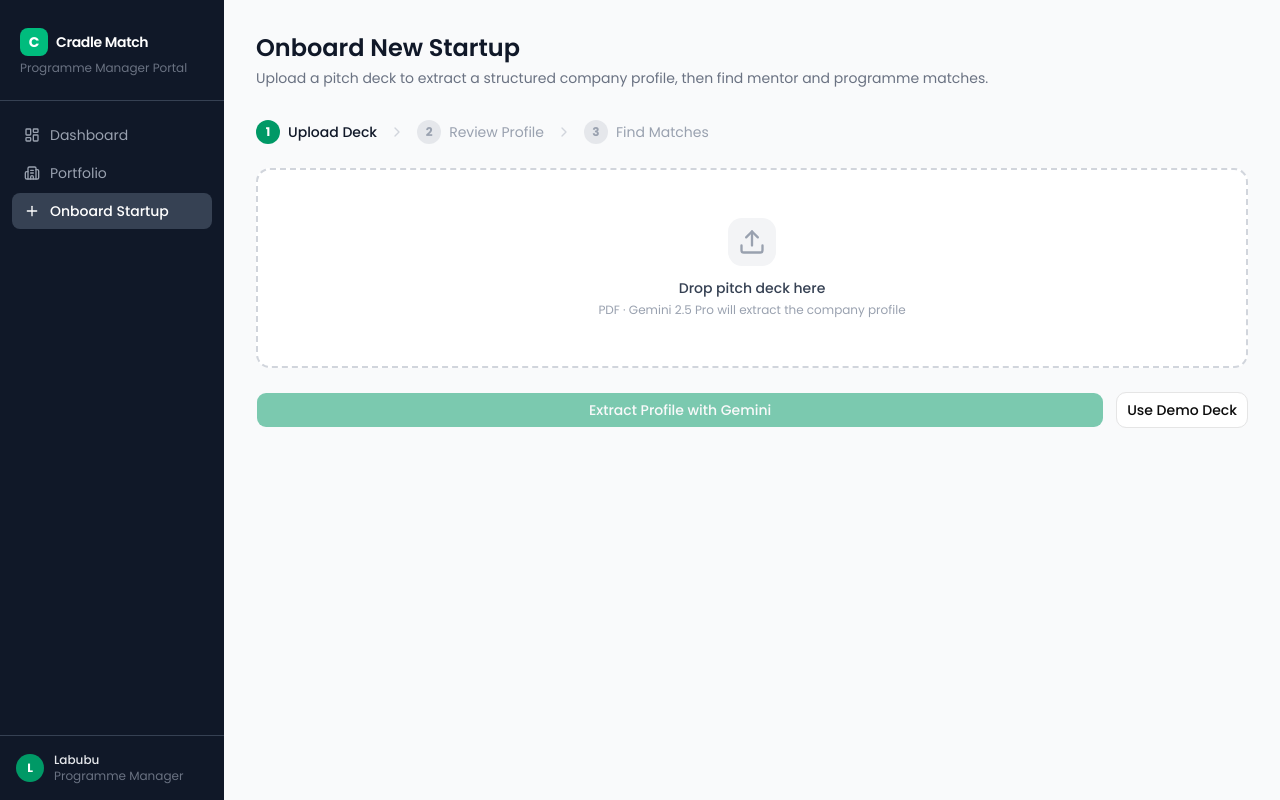
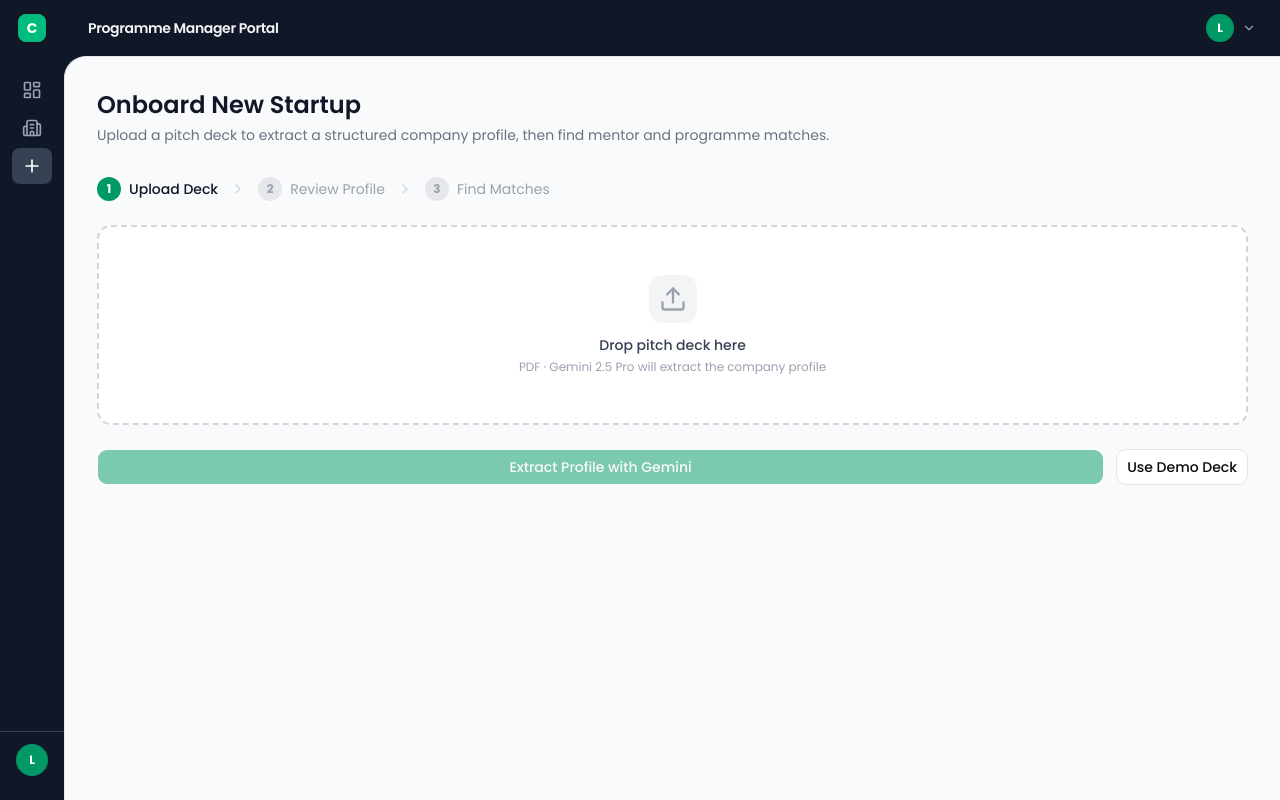
Before and after one commit to Faris-Faiz/cradle-match, a Next.js app: page /companies/new in a window 1280 px wide. Built offline with nearby package versions, Linux system fonts and the light colour scheme.

Commit message:
change: sidebar & topbar

```diff
--- a/app/layout.tsx
+++ b/app/layout.tsx
@@ -1,7 +1,7 @@
 import type { Metadata } from "next";
 import { Poppins, Geist_Mono } from "next/font/google";
 import "./globals.css";
-import Sidebar from "@/components/sidebar";
+import AppLayout from "@/components/app-layout";
 import { TooltipProvider } from "@/components/ui/tooltip";
 
 // Poppins is the main UI typeface; exposed as --font-sans for Tailwind's font-sans
@@ -20,12 +20,9 @@ export const metadata: Metadata = {
 export default function RootLayout({ children }: { children: React.ReactNode }) {
   return (
     <html lang="en" className={`${poppins.variable} ${geistMono.variable} h-full`}>
-      <body className="h-full flex bg-gray-50">
+      <body className="h-full bg-white">
         <TooltipProvider>
-          <Sidebar />
-          <main className="flex-1 overflow-auto">
-            {children}
-          </main>
+          <AppLayout>{children}</AppLayout>
         </TooltipProvider>
       </body>
     </html>
--- /dev/null
+++ b/components/app-layout.tsx
@@ -0,0 +1,19 @@
+import Sidebar from "@/components/sidebar";
+import TopBar from "@/components/topbar";
+
+// Application shell — sidebar + topbar chrome around a routed content area.
+
+export default function AppLayout({ children }: { children: React.ReactNode }) {
+  return (
+    <div className="relative flex h-screen overflow-hidden text-sm bg-white">
+      <Sidebar />
+
+      <main className="flex-1 flex flex-col h-full bg-gray-900 relative overflow-hidden w-full">
+        <TopBar />
+        <div className="flex-1 overflow-y-auto relative bg-gray-50 border-t border-l border-gray-200 rounded-tl-3xl">
+          {children}
+        </div>
+      </main>
+    </div>
+  );
+}
--- a/components/sidebar.tsx
+++ b/components/sidebar.tsx
@@ -3,6 +3,8 @@
 import Link from "next/link";
 import { usePathname } from "next/navigation";
 import { LayoutDashboard, Building2, Plus, type LucideIcon } from "lucide-react";
+
+// Collapsible overlay sidebar — icon-only at rest, expands to full width on hover.
 
 const nav: { href: string; label: string; icon: LucideIcon }[] = [
   { href: "/dashboard", label: "Dashboard", icon: LayoutDashboard },
@@ -10,51 +12,71 @@ const nav: { href: string; label: string; icon: LucideIcon }[] = [
   { href: "/companies/new", label: "Onboard Startup", icon: Plus },
 ];
 
+// Portfolio stays active across every /companies/* route except the onboarding wizard.
+function isNavActive(href: string, pathname: string): boolean {
+  if (href === "/companies") {
+    return pathname.startsWith("/companies") && pathname !== "/companies/new";
+  }
+  return pathname === href;
+}
+
 export default function Sidebar() {
   const pathname = usePathname();
 
   return (
-    <aside className="w-56 shrink-0 bg-gray-900 text-gray-100 flex flex-col min-h-screen">
-      <div className="px-5 pt-7 pb-6 border-b border-gray-700">
-        <div className="flex items-center gap-2">
-          <div className="w-7 h-7 rounded-md bg-emerald-500 flex items-center justify-center text-white font-bold text-sm">C</div>
-          <span className="font-semibold text-white tracking-tight text-sm">Cradle Match</span>
+    <>
+      {/* Spacer reserves the collapsed width; the aside below overlays content on hover. */}
+      <div className="w-16 shrink-0 bg-gray-900 z-10" />
+
+      <aside className="group w-16 hover:w-64 absolute left-0 top-0 h-full bg-gray-900 text-gray-100 flex flex-col z-40 transition-[width] duration-300 ease-in-out overflow-x-hidden whitespace-nowrap shadow-none hover:shadow-[4px_0_24px_rgba(0,0,0,0.25)]">
+        <div className="h-14 flex items-center px-4 shrink-0">
+          <div className="w-8 flex justify-center shrink-0">
+            <div className="w-7 h-7 rounded-md bg-emerald-500 flex items-center justify-center text-white font-bold text-sm">
+              C
             </div>
-        <p className="mt-1 text-xs text-gray-500">Programme Manager Portal</p>
+          </div>
+          <span className="font-semibold text-white tracking-tight text-sm ml-2 opacity-0 group-hover:opacity-100 transition-opacity duration-300">
+            Cradle Match
+          </span>
         </div>
 
-      <nav className="flex-1 px-3 py-4 space-y-0.5">
+        <nav className="flex-1 py-4 space-y-0.5 px-3 overflow-y-auto overflow-x-hidden">
           {nav.map(({ href, label, icon: Icon }) => {
-          const active = pathname === href || (href !== "/companies/new" && pathname.startsWith(href) && href !== "/companies" ? pathname.startsWith(href) : pathname === href);
-          const isPortfolio = href === "/companies" && pathname.startsWith("/companies") && pathname !== "/companies/new";
-          const isActive = href === "/companies" ? isPortfolio : pathname === href;
+            const active = isNavActive(href, pathname);
 
             return (
               <Link
                 key={href}
                 href={href}
-              className={`flex items-center gap-2.5 px-3 py-2 rounded-md text-sm transition-colors ${
-                isActive
+                className={`flex items-center p-2 rounded-md text-sm transition-colors ${
+                  active
                     ? "bg-gray-700 text-white font-medium"
                     : "text-gray-400 hover:text-gray-200 hover:bg-gray-800"
                 }`}
               >
-              <Icon className="w-4 h-4 shrink-0" />
+                <div className="w-6 flex justify-center shrink-0">
+                  <Icon className="w-5 h-5" />
+                </div>
+                <span className="ml-3 opacity-0 group-hover:opacity-100 transition-opacity duration-300 whitespace-nowrap">
                   {label}
+                </span>
               </Link>
             );
           })}
         </nav>
 
-      <div className="px-4 py-4 border-t border-gray-700">
-        <div className="flex items-center gap-2.5">
-          <div className="w-7 h-7 rounded-full bg-emerald-600 flex items-center justify-center text-white text-xs font-bold">L</div>
-          <div>
-            <p className="text-xs font-medium text-gray-200">Labubu</p>
-            <p className="text-xs text-gray-500">Programme Manager</p>
+        <div className="p-3 pb-6 flex items-center border-t border-gray-700">
+          <div className="w-10 flex justify-center shrink-0">
+            <div className="w-8 h-8 rounded-full bg-emerald-600 flex items-center justify-center text-white text-xs font-bold">
+              L
             </div>
+          </div>
+          <div className="flex-1 overflow-hidden ml-2 opacity-0 group-hover:opacity-100 transition-opacity duration-300">
+            <p className="text-xs font-medium text-gray-200 truncate">Labubu</p>
+            <p className="text-xs text-gray-500 truncate">Programme Manager</p>
           </div>
         </div>
       </aside>
+    </>
   );
 }
--- /dev/null
+++ b/components/topbar.tsx
@@ -0,0 +1,66 @@
+"use client";
+
+import { useEffect, useRef, useState } from "react";
+import { ChevronDown } from "lucide-react";
+
+// Top navigation bar — portal title plus a profile dropdown.
+
+export default function TopBar() {
+  const [profileOpen, setProfileOpen] = useState(false);
+  const profileRef = useRef<HTMLDivElement>(null);
+
+  useEffect(() => {
+    function handleClickOutside(e: MouseEvent) {
+      if (profileRef.current && !profileRef.current.contains(e.target as Node)) {
+        setProfileOpen(false);
+      }
+    }
+    document.addEventListener("mousedown", handleClickOutside);
+    return () => document.removeEventListener("mousedown", handleClickOutside);
+  }, []);
+
+  return (
+    <header className="h-14 bg-gray-900 flex items-center justify-between px-6 z-10 shrink-0">
+      <div className="font-semibold text-gray-100 text-sm tracking-tight">
+        Programme Manager Portal
+      </div>
+
+      <div ref={profileRef} className="relative">
+        <button
+          onClick={() => setProfileOpen((v) => !v)}
+          className="flex items-center gap-2 text-gray-400 hover:text-gray-200 focus:outline-none"
+        >
+          <div className="w-7 h-7 rounded-full bg-emerald-600 text-white flex items-center justify-center font-bold text-xs">
+            L
+          </div>
+          <ChevronDown
+            className={`w-3.5 h-3.5 transition-transform ${profileOpen ? "rotate-180" : ""}`}
+          />
+        </button>
+
+        {profileOpen && (
+          <div className="absolute right-0 top-full mt-2 w-64 bg-white rounded-lg shadow-lg border border-gray-200 overflow-hidden z-50">
+            <div className="px-4 py-3 border-b border-gray-100">
+              <div className="flex items-center gap-3">
+                <div className="w-9 h-9 rounded-full bg-emerald-600 text-white flex items-center justify-center font-bold text-sm shrink-0">
+                  L
+                </div>
+                <div className="min-w-0">
+                  <p className="text-sm font-semibold text-gray-800 truncate">Labubu</p>
+                  <p className="text-xs text-gray-400 truncate">labubu@cradle.my</p>
+                </div>
+              </div>
+            </div>
+
+            <div className="px-4 py-2">
+              <p className="text-[10px] uppercase tracking-wider text-gray-400 mb-1">
+                Signed in as
+              </p>
+              <p className="text-xs font-medium text-gray-600">Programme Manager</p>
+            </div>
+          </div>
+        )}
+      </div>
+    </header>
+  );
+}
```
Lines whose indentation alone changed are shown as unchanged.
